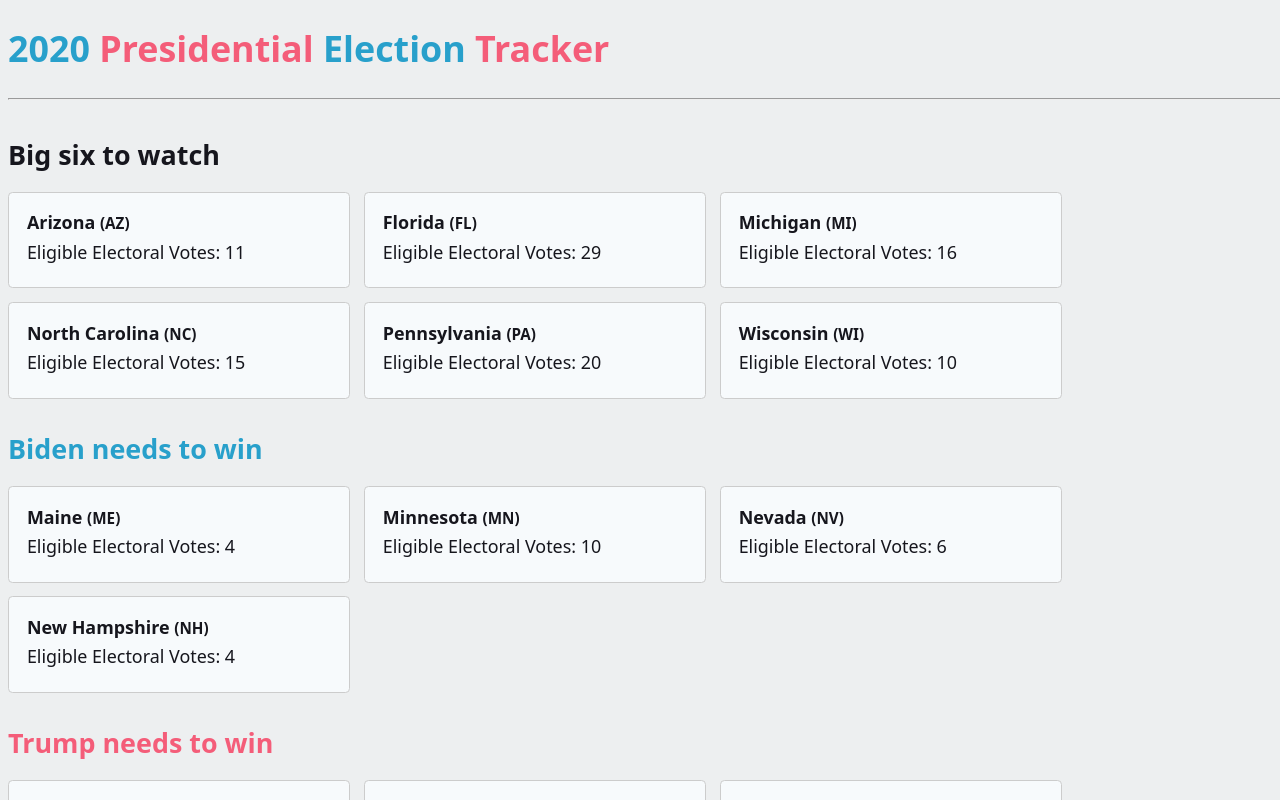
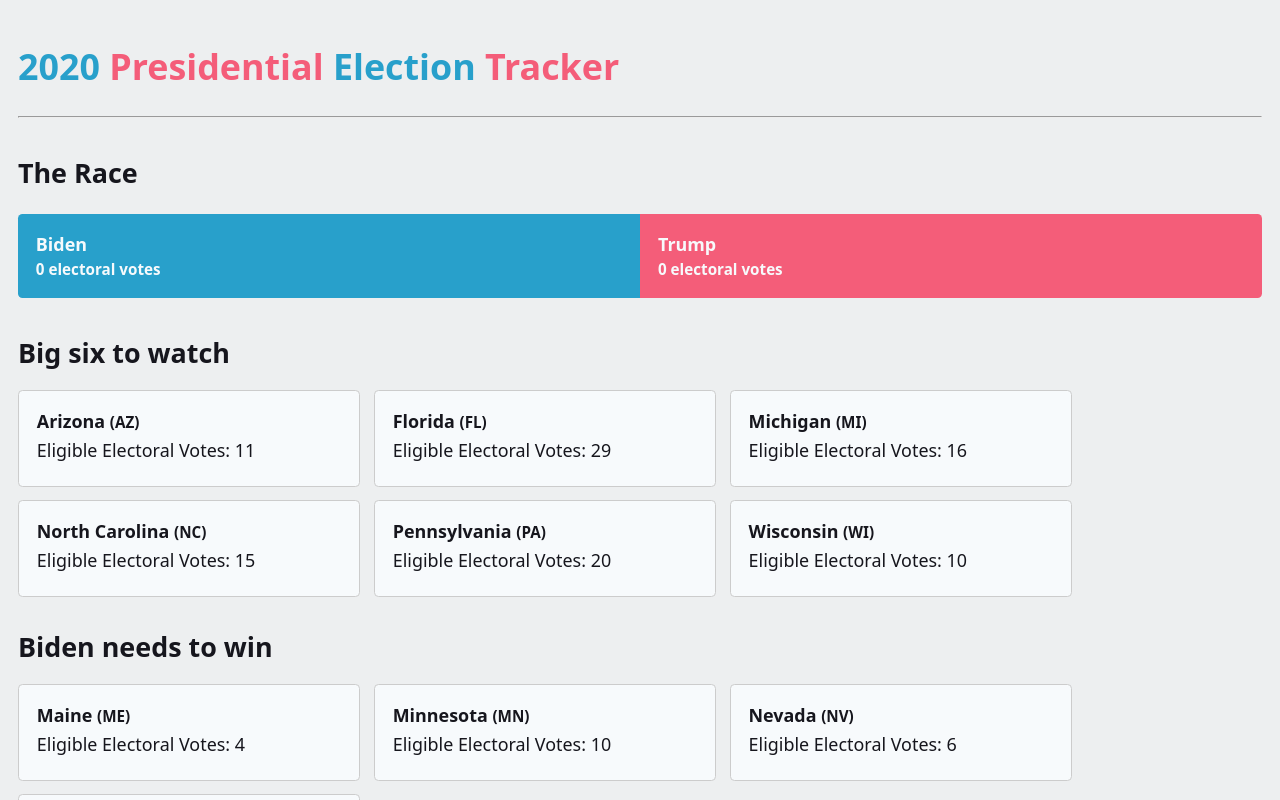
Before and after one commit to tbremer/proj-270, a Next.js app: page / in a window 1280 px wide. Shown: the top 800 px of the page. Built offline with nearby package versions, Linux system fonts and the light colour scheme.

Commit message:
add overall race tracker

```diff
--- a/pages/index.tsx
+++ b/pages/index.tsx
@@ -8,6 +8,48 @@ interface RunTimeProps {
 
 interface StaticProps {
   props: RunTimeProps;
+}
+
+function TheCount() {
+  return (
+    <section style={{ marginBottom: '2rem' }}>
+      <h2>The Race</h2>
+      <div
+        style={{
+          display: 'flex',
+          flexDirection: 'row',
+          boxSizing: 'border-box',
+        }}
+      >
+        <div
+          className="text-white bg-dem"
+          style={{
+            fontWeight: 600,
+            padding: '1rem',
+            flex: 1,
+            borderRadius: '.25rem',
+            borderTopRightRadius: 0,
+            borderBottomRightRadius: 0,
+          }}
+        >
+          Biden <p style={{ margin: 0, marginTop: '.125rem', fontSize: '.85rem' }}>0 electoral votes</p>
+        </div>
+        <div
+          className="text-white bg-rep"
+          style={{
+            fontWeight: 600,
+            padding: '1rem',
+            flex: 1,
+            borderRadius: '.25rem',
+            borderTopLeftRadius: 0,
+            borderBottomLeftRadius: 0,
+          }}
+        >
+          Trump <p style={{ margin: 0, marginTop: '.125rem', fontSize: '.85rem' }}>0 electoral votes</p>
+        </div>
+      </div>
+    </section>
+  );
 }
 
 export default function Home({ data: states }: RunTimeProps) {
@@ -25,9 +67,11 @@ export default function Home({ data: states }: RunTimeProps) {
       </h1>
       <hr style={{ marginBottom: '2rem' }} />
 
+      <TheCount />
+
       <StateList title="Big six to watch" states={bigsix} />
-      <StateList title="Biden needs to win" states={biden} party={Party.Dem} />
-      <StateList title="Trump needs to win" states={trump} party={Party.Rep} />
+      <StateList title="Biden needs to win" states={biden} />
+      <StateList title="Trump needs to win" states={trump} />
       <StateList title="Remaining states" states={rest} />
 
       <hr />
--- a/styles/style.css
+++ b/styles/style.css
@@ -8,12 +8,13 @@
 
 html,
 body {
-    width: 100%;
-    height: 100%;
+    margin: 0;
+    padding: 0;
 }
 
 body {
     background-color: #edeff0;
+    padding: 1rem;
 }
 
 a {
@@ -35,6 +36,10 @@ a:visited {
     color: #33678e;
 }
 
+.text-white {
+    color: #f7fafc;
+}
+
 .text-dem {
     color: #28a0cb;
 }
```
